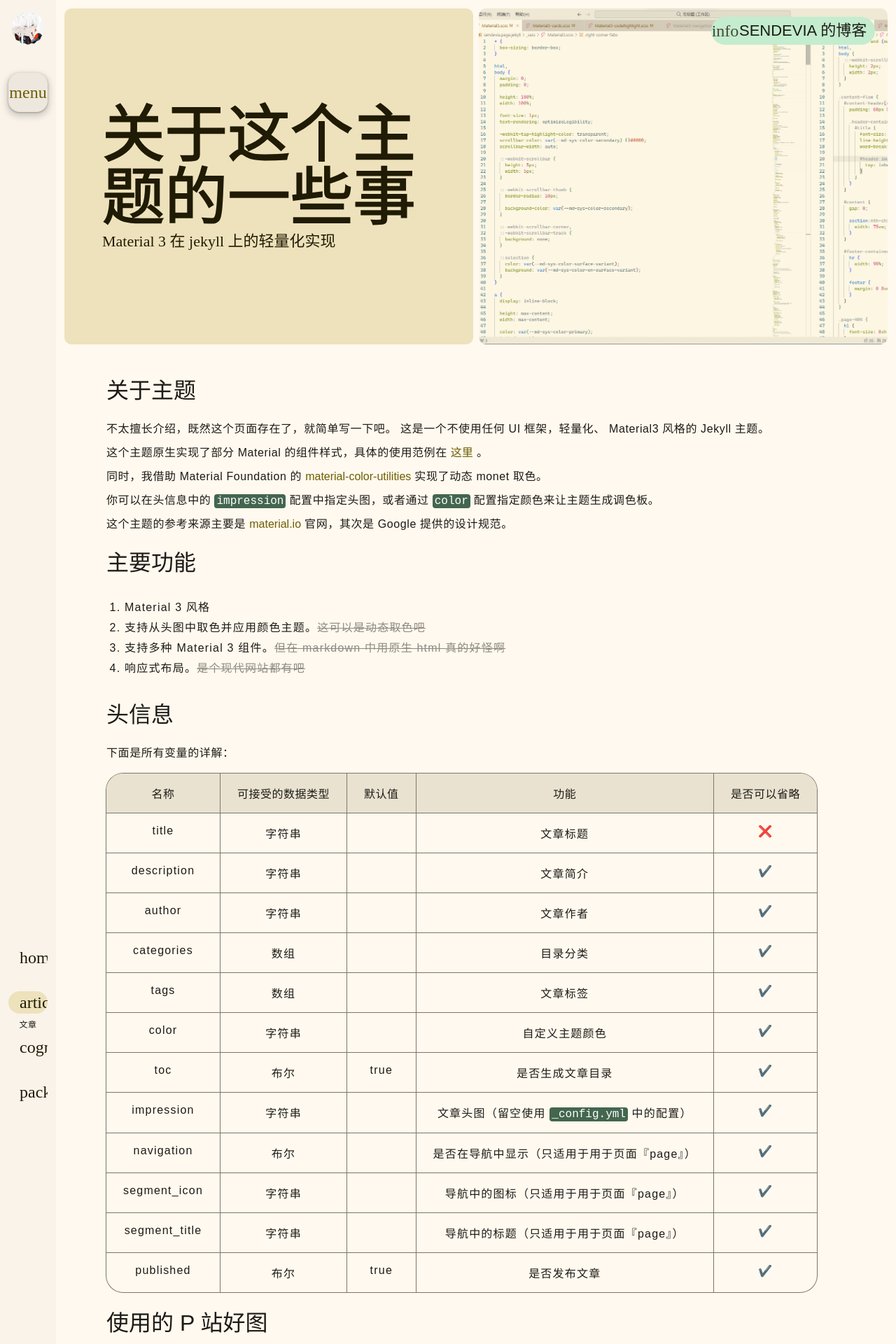
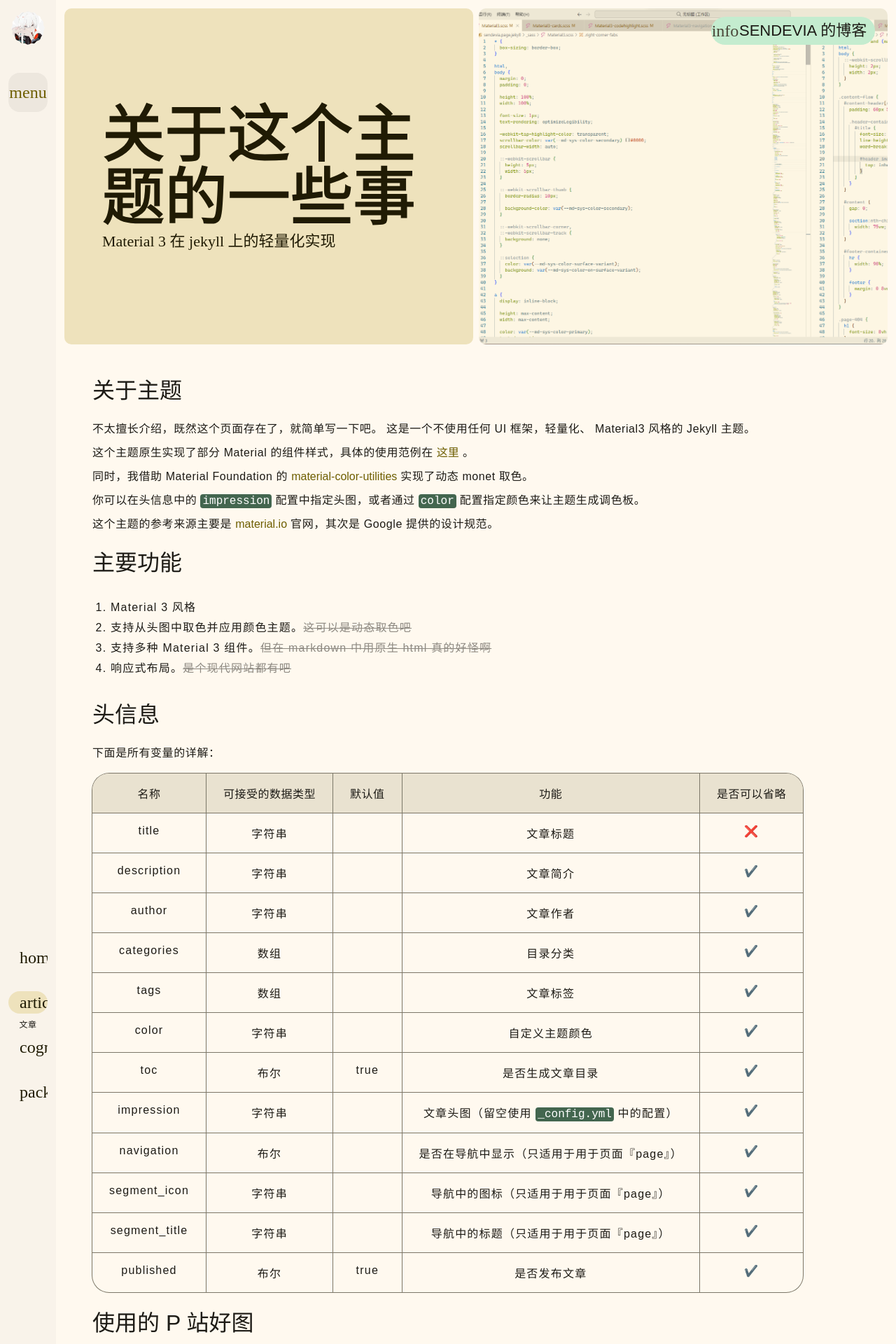
Before and after one commit to sendevia/sendevia.page.jekyll, a Jekyll site: the page built from _posts/23-05-28-关于这个主题的一些事.md, in a window 1280 px wide. Shown: the top 1920 px of the page at 70% size. Built offline with Jekyll 4.4.1, drawn with Linux system fonts in a browser that asks for light colours; some web fonts are replaced; the table of contents is made by our own code.

Commit message:
细节微调

```diff
--- a/_includes/Navigation.html
+++ b/_includes/Navigation.html
@@ -1,6 +1,6 @@
 <!-- 导航 - 导航栏 -->
 <div class="JTM-C-Navigation" spec="rail" dest="center">
-  <img src="/assets/images/avatar.webp" alt="logo" id="JTM-C-Navigation-Hero" />
+  <img id="JTM-C-Navigation-Hero" src="/assets/images/avatar.webp" alt="logo" />
 
   {%- if page.toc -%}
   <div id="JTM-C-Navigation-FAB">
--- a/_sass/_components/Navigation.scss
+++ b/_sass/_components/Navigation.scss
@@ -19,6 +19,12 @@
 
     -webkit-mask: var(--via-svg-mask) no-repeat 0 / 100%;
     mask: var(--via-svg-mask) no-repeat 0 / 100%;
+  }
+
+  #JTM-C-Navigation-FAB {
+    button {
+      box-shadow: none;
+    }
   }
 
   #JTM-C-Navigation-Destinations {
--- a/_sass/_snippets/UniversalLayout.scss
+++ b/_sass/_snippets/UniversalLayout.scss
@@ -34,7 +34,7 @@
       width: 100%;
 
       padding-block: 16px 36px;
-      padding-inline: calc(50% - 540px);
+      padding-inline: calc(50% - 560px);
 
       letter-spacing: 1.2px;
 
```
